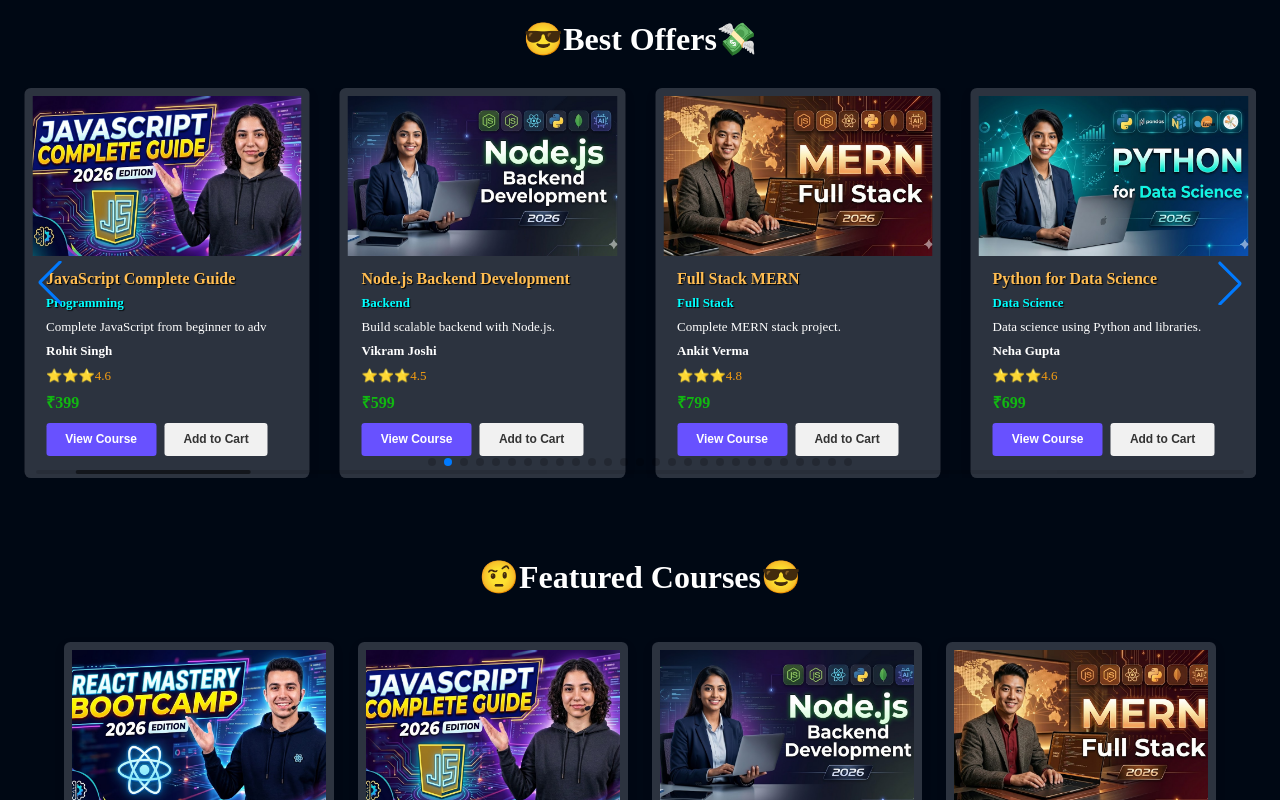
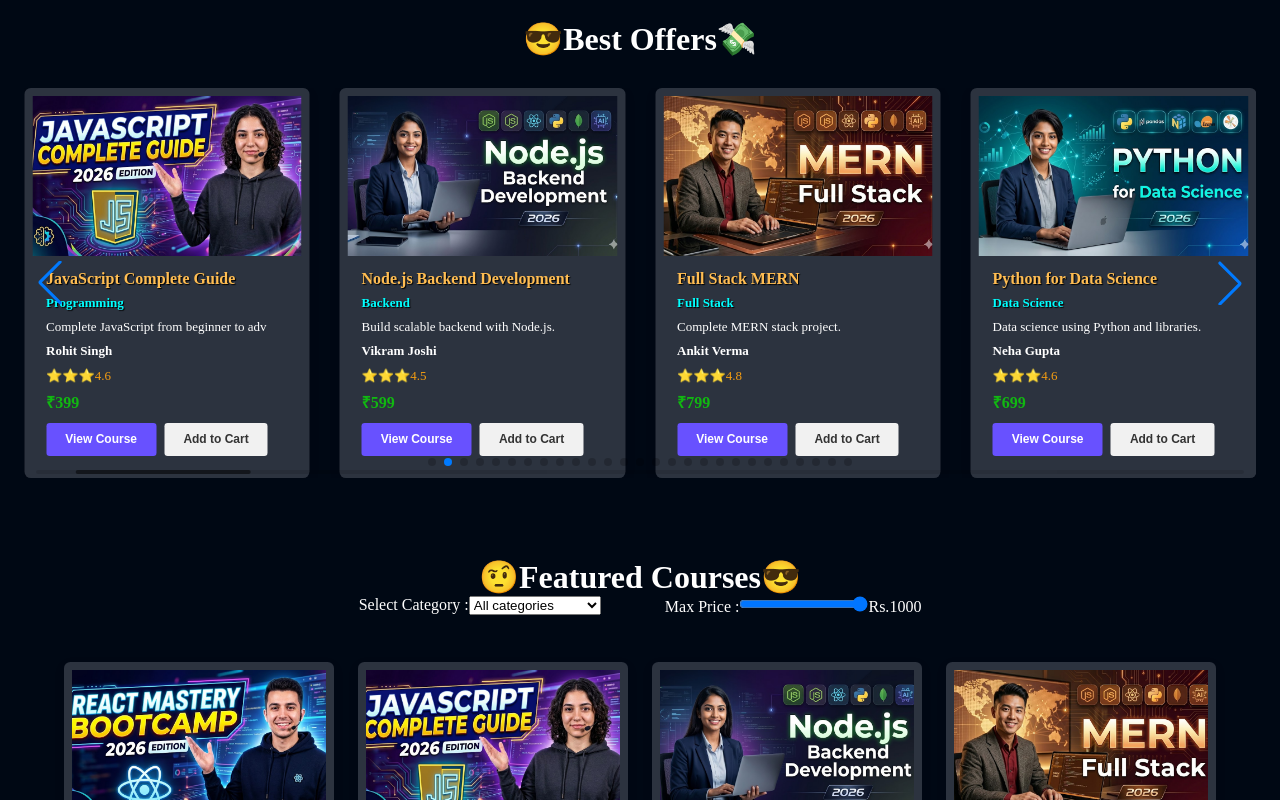
Before and after one commit to ArpitAware/lms-platform, a React (Vite) app: page / in a window 1280 px wide. Built offline with nearby package versions, Linux system fonts and the light colour scheme.

Commit message:
add filtering courses by category and price

```diff
--- a/src/components/CourseCard.jsx
+++ b/src/components/CourseCard.jsx
@@ -3,7 +3,7 @@ import './CourseCard.css'
 
 function CourseCard({course}) {
 
-  console.log(course)
+  // console.log(course)
   return (
     <div className='courseCard'>
       <div className="courseCard-imgBox">
--- a/src/pages/CoursesListing.css
+++ b/src/pages/CoursesListing.css
@@ -27,3 +27,14 @@
 .courselist-inner h1:nth-child(3) {
   margin-top: 80px;
 }
+
+.filterContainer {
+  display: flex;
+  justify-content: center;
+  gap: 4rem;
+}
+
+.paginationBox  {
+  color: #fff;
+  background-color: red;
+}
--- a/src/pages/CoursesListing.jsx
+++ b/src/pages/CoursesListing.jsx
@@ -1,4 +1,4 @@
-import React from 'react'
+import React, { useState } from 'react'
 import './CoursesListing.css'
 
 //import cardsArrayData
@@ -16,7 +16,65 @@ import 'swiper/css/pagination';
 import 'swiper/css/scrollbar';
 
 function CoursesListing() {
+  //ab yaha category ke liye state banayege
+  const [cat, setCat] = useState("all");
+  const [price, setPrice] = useState(1000)
+
+
   console.log(courseCardsArray);
+
+  const categoryArray = courseCardsArray.map((item)=>{
+    return item.category;
+  })
+
+  console.log(categoryArray) //sabki category
+
+  const uniqueCategoryArray = [...new Set(categoryArray)];
+  console.log(uniqueCategoryArray)
+
+
+  //category select krte hi dropdown mai
+  const handleDropDown = (e) => {
+      console.log(e.target)
+      console.log(e.target.value)
+      setCat(e.target.value)
+  }
+
+  //yaha handle hogi price range
+  const handlePriceRange = (e) =>{
+    console.log(e.target)
+    console.log(e.target.value)
+    setPrice(e.target.value);
+  }
+
+
+  //ab filteredCourses nikal lo and inko map karwana
+  const filteredCoursesArray = courseCardsArray.filter((course)=>{
+    if((cat === "all") && (course.price <= price)) return true;
+    return ((course.category === cat) && (course.price <= price));
+
+  })
+
+  console.log(filteredCoursesArray);
+
+  let totalCards = filteredCoursesArray.length;
+  console.log(totalCards)
+
+
+  //pagination ka kaam
+  let pageCount = 1;
+  while(totalCards > 6){
+    ++pageCount;
+    totalCards = totalCards - 6;
+  }
+
+  console.log(pageCount);
+
+
+
+
+
+
   return (
     <div className="courselist-outer">
       <div className="courselist-inner">
@@ -30,10 +88,9 @@ function CoursesListing() {
           loop={true}
           autoplay={{
             delay: 0,
-            disableOnInteraction: false
+            disableOnInteraction: false,
           }}
           speed={4000}
-
           pagination={{ clickable: true }}
           scrollbar={{ draggable: true }}
           className="courseCardContainer"
@@ -41,7 +98,7 @@ function CoursesListing() {
           {courseCardsArray.map((course, index) => {
             return (
               <SwiperSlide key={index}>
-                <CourseCard  course={course} />
+                <CourseCard course={course} />
               </SwiperSlide>
             );
           })}
@@ -49,12 +106,62 @@ function CoursesListing() {
 
         <h1>🤨Featured Courses😎</h1>
 
+        <div className="filterContainer">
+          <div className="categoryBox">
+            <label htmlFor="select_cat">Select Category :</label>
+            <select
+              name="select_cat"
+              id="select_cat"
+              onChange={(e) => {
+                handleDropDown(e);
+              }}
+            >
+              <option value="all">All categories</option>
+              {uniqueCategoryArray.map((category, index) => {
+                return (
+                  <option key={index} value={category}>
+                    {category}
+                  </option>
+                );
+              })}
+            </select>
+          </div>
+
+          <div className="priceBox">
+            {/* price filter */}
+            <label htmlFor="priceRange">
+              Max Price :
+              <input
+                id="priceRange"
+                type="range"
+                min={0}
+                max={1000}
+                step={1}
+                value={price}
+                onChange={(e) => {
+                  handlePriceRange(e);
+                }}
+              />
+              Rs.{price}
+            </label>
+          </div>
+        </div>
+
         <div className="myCourses">
-          {courseCardsArray.map((course, index) => {
-            return (
-                <CourseCard key={index} course={course} />
-            );
-          })}
+          {
+            filteredCoursesArray.map((course, index) => {
+              return <CourseCard key={index} course={course} />;
+            })
+
+          }
+
+        </div>
+
+        <div className="paginationBox">
+          <button>Prev</button>
+          <p>{filteredCoursesArray.length}</p>
+          <p>{pageCount}</p>
+          <button>Next</button>
         </div>
       </div>
     </div>
```
